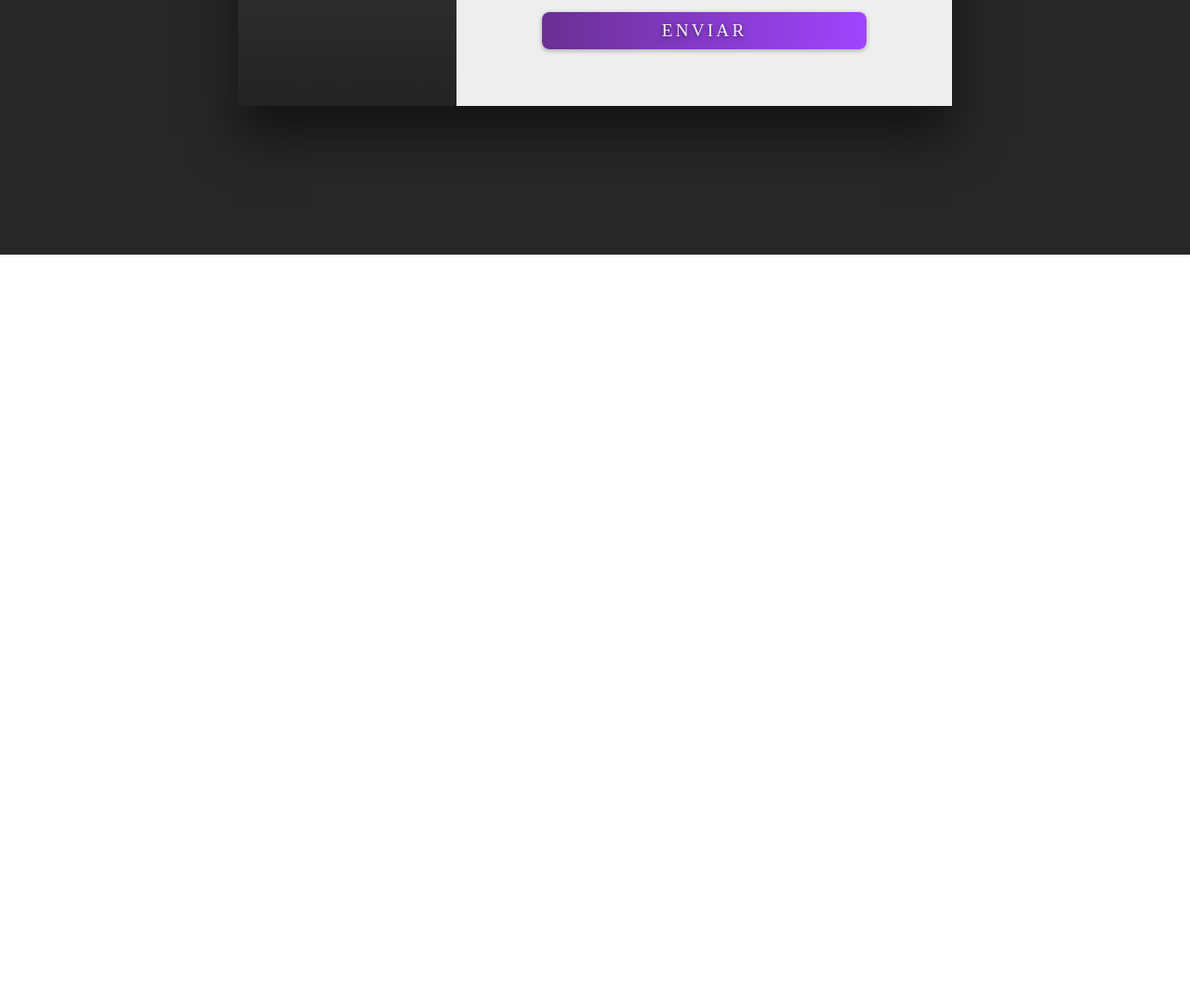
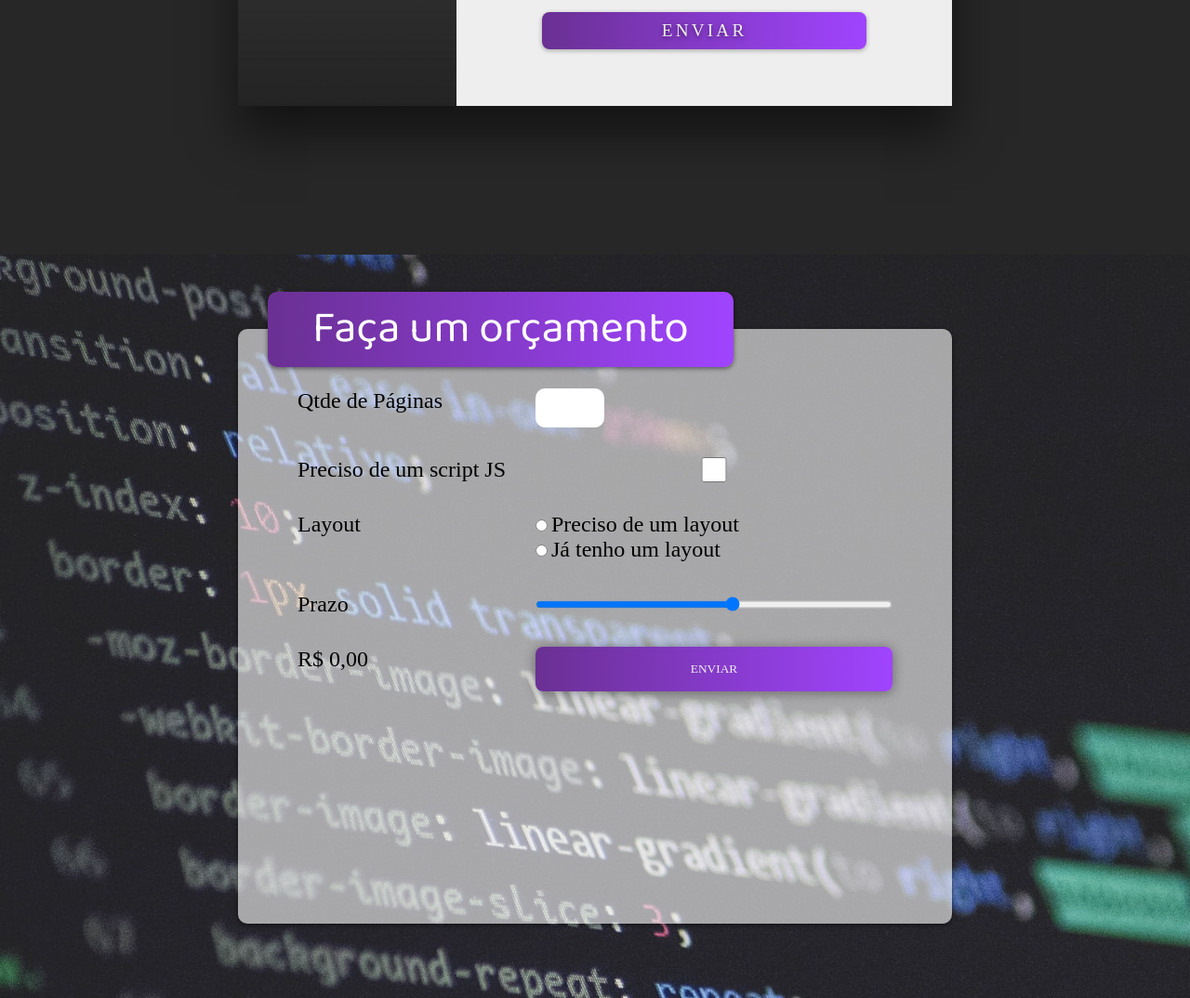
Before and after one commit to janioalexandre/curso_website_html_css_js_portifolio, a plain HTML site: page index.html in a window 1280 px wide. Shown: the part 2590-3664 px from the top of the page at 93% size. Before the commit the page ends 2864 px from the top, so only its background shows below. Drawn offline with Linux system fonts and the light colour scheme; grey boxes are pictures that could not be loaded; files whose address does not match are found by name; a web font is replaced by a local one.

Commit message:
:package: Form orcamento

```diff
--- a/index.html
+++ b/index.html
@@ -183,6 +183,33 @@
       </div>
     </section>
 
+    <section class="sessao-orcamento" id="orcamento">
+      <div class="orcamento-wrapper">
+        <h1>Faça um orçamento</h1>
+        <form>
+          <label for="qtde">Qtde de Páginas</label>
+          <input type="number" min="1" name="qtde" id="qtde">
+          <label for="js">Preciso de um script JS</label>
+          <input type="checkbox" name="js" id="js">
+          <label>Layout</label>
+          <div class="group-layout">
+            <div>
+              <input type="radio" name="layout" id="layout-sim">
+              <label for="layout-sim">Preciso de um layout</label>
+            </div>
+            <div>
+              <input type="radio" name="layout" id="layout-nao">
+              <label for="layout-nao">Já tenho um layout</label>
+            </div>
+          </div>
+          <label for="prazo">Prazo</label>
+          <input type="range" name="prazo" id="prazo" min="1" max="10">
+          <label id="preco">R$ 0,00</label>
+          <button class="btn btn-orcamento" type="submit">Enviar</button>
+        </form>
+      </div>
+    </section>
+
   </div>
 </body>
 
```
Also changed, not shown: imagens/bg-orcamento.jpg (added).
